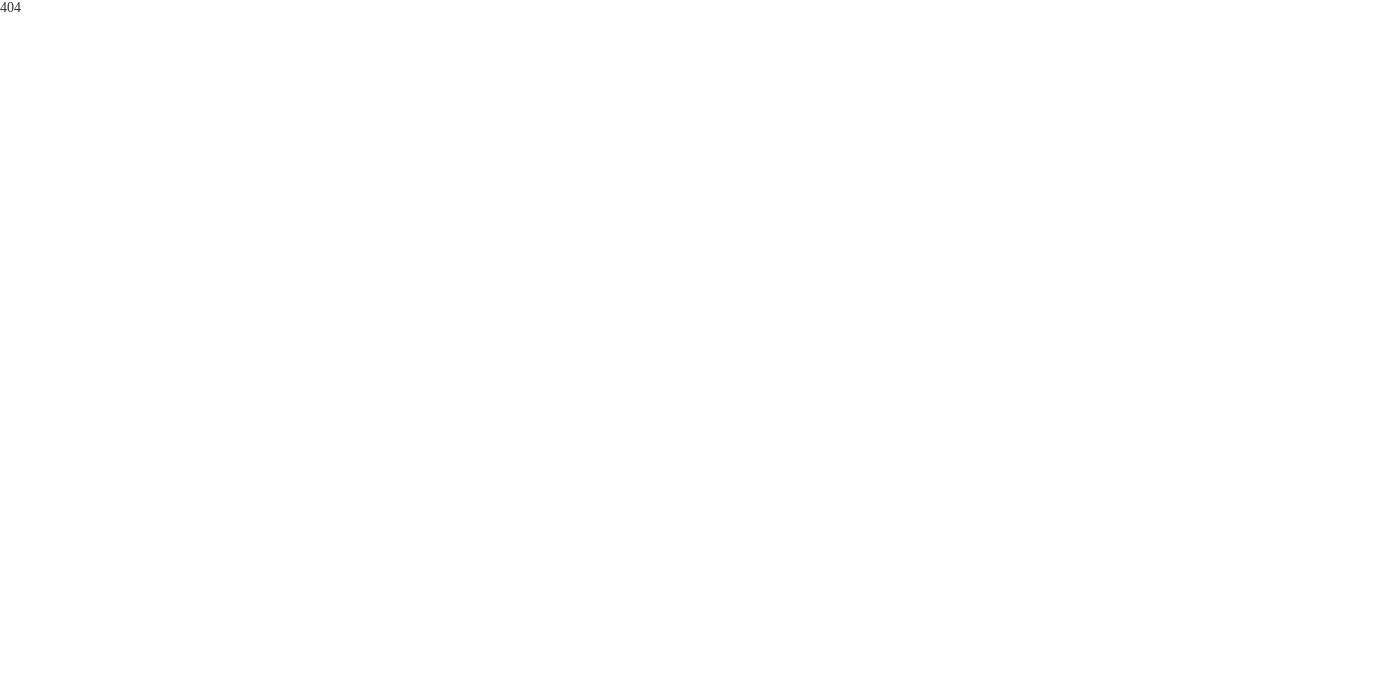
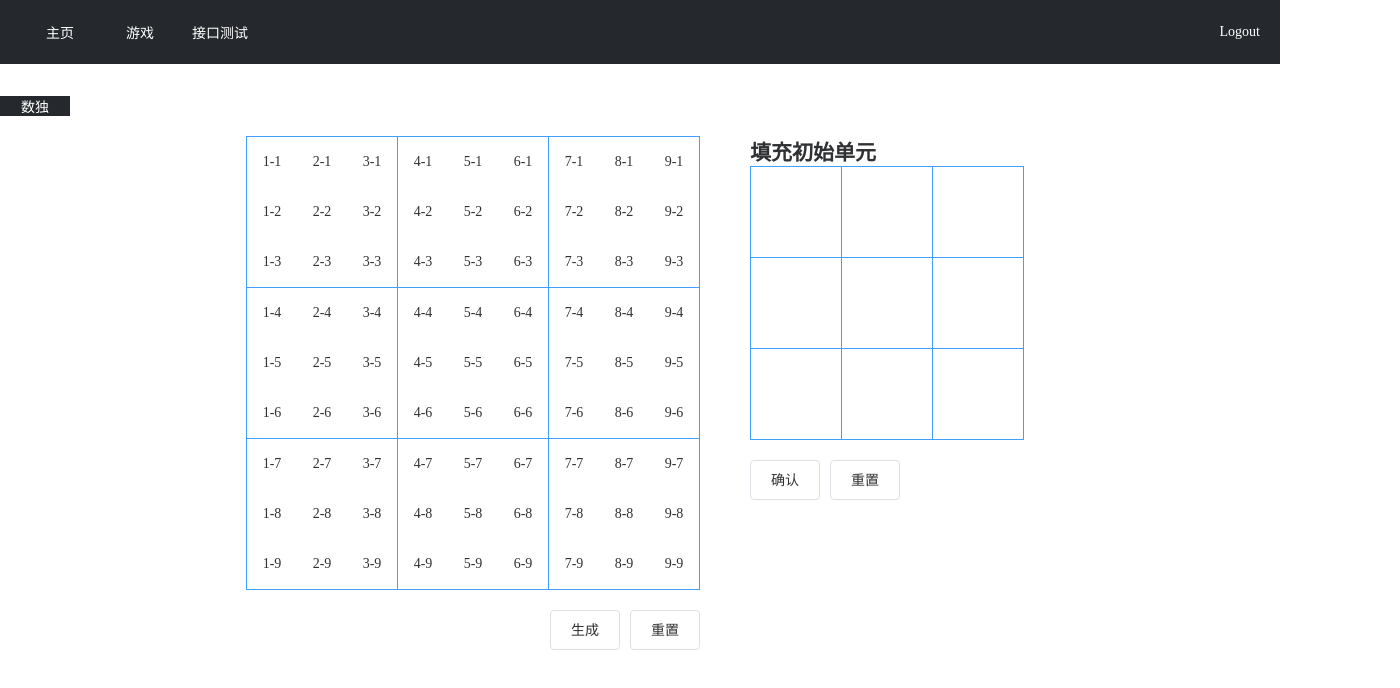
Before and after one commit to yueqianjian/vue3-admin, a Vue app: page /#/games/index in a window 1280 px wide. Shown: the top 688 px of the page, 1400 px wide, since content can reach past the window. Built offline with nearby package versions, Linux system fonts and the light colour scheme.

Commit message:
数独功能增加

```diff
--- a/index.html
+++ b/index.html
@@ -4,7 +4,7 @@
     <meta charset="UTF-8" />
     <link rel="icon" href="/favicon.ico" />
     <meta name="viewport" content="width=device-width, initial-scale=1.0" />
-    <title>YUE</title>
+    <title>yueqianjian</title>
   </head>
   <body>
     <div id="app"></div>
--- a/src/directives/index.js
+++ b/src/directives/index.js
@@ -29,6 +29,26 @@ const directives = [
       };
     },
   },
+  {
+    name: "border",
+    func(el, binding) {
+      // border color
+      const borderColorList = [`#DCDFE6`, `#E4E7ED`, `#EBEEF5`, `#F2F6FC`];
+      const { arg, value } = binding;
+      let colorIndex = value || 0;
+      let directionObj = {
+        t: "top",
+        r: "right",
+        b: "bottom",
+        l: "left",
+      };
+      let styleName = "border";
+      if (arg) {
+        styleName += `-${directionObj[arg]}`;
+      }
+      el.style[styleName] = `1px solid ${borderColorList[colorIndex]}`;
+    },
+  },
 ];
 
 export default directives;
--- a/src/routers/index.js
+++ b/src/routers/index.js
@@ -29,13 +29,13 @@ const mainRoutes = [
   },
   {
     path: "/games",
-    redirect: "/games/sudoku",
+    redirect: "/games/index",
     meta: { title: "游戏" },
     component: Layout,
     children: [
       {
-        path: "sudoku",
-        component: () => import("@/views/games/sudoku/index.vue"),
+        path: "index",
+        component: () => import("@/views/games/index.vue"),
       },
     ],
   },
--- a/src/styles/base.scss
+++ b/src/styles/base.scss
@@ -16,28 +16,6 @@ $fc4: #C0C4CC;
 .fc4 {
   color: $fc4;
 }
-
-
-
-// border color
-$bc1: #DCDFE6;
-$bc2: #E4E7ED;
-$bc3: #EBEEF5;
-$bc4: #F2F6FC;
-
-.bc1 {
-  color: $bc1;
-}
-.bc2 {
-  color: $bc2;
-}
-.bc3 {
-  color: $bc3;
-}
-.bc4 {
-  color: $bc4;
-}
-
 
 
 // background color
--- a/src/styles/class.scss
+++ b/src/styles/class.scss
@@ -35,6 +35,14 @@
 
 .aic {
   align-items: center;
+}
+
+.ais {
+  align-items: flex-start;
+}
+
+.aie {
+  align-items: flex-end;
 }
 
 .x {
--- a/src/styles/default.scss
+++ b/src/styles/default.scss
@@ -26,3 +26,14 @@ p {
   margin-block-end: 1em;
   line-height: 1.5em;
 }
+
+// 去掉输入框type为number时的上下箭头
+/*谷歌*/
+input::-webkit-outer-spin-button,
+input::-webkit-inner-spin-button {
+-webkit-appearance: none;
+}
+/*火狐*/
+input[type="number"] {
+-moz-appearance: textfield;
+}
--- a/src/views/admin/index.vue
+++ b/src/views/admin/index.vue
@@ -1,3 +1,6 @@
 <template>
-  <div class="admin">admin</div>
+  <div class="admin">
+    <p>Admin页面权限测试页</p>
+    <p>该页面仅为Admin用户权限所有</p>
+  </div>
 </template>
--- /dev/null
+++ b/src/views/games/index.vue
@@ -0,0 +1,60 @@
+<template>
+  <div class="game">
+    <div class="gameMenu x aic bgc4">
+      <div
+        class="cell pointer x1 aic white"
+        v-hover
+        v-for="item in gameList"
+        :key="item.id"
+        @click="chooseItem(item)"
+      >
+        {{ item.name }}
+      </div>
+    </div>
+    <div v-pm:m="`20px 0 0`">
+      <component v-if="activeId" :is="activeId"></component>
+    </div>
+  </div>
+</template>
+
+<script>
+import sudoku from "./sudoku/index.vue";
+export default {
+  components: {
+    sudoku,
+  },
+  data() {
+    return {
+      activeId: "",
+      gameList: [
+        {
+          id: "sudoku",
+          name: "数独",
+        },
+      ],
+    };
+  },
+  created() {
+    this.init();
+  },
+  methods: {
+    init() {
+      this.activeId = this.gameList[0].id;
+    },
+    chooseItem(item) {
+      this.activeId = item.id;
+    },
+  },
+};
+</script>
+
+<style lang="scss" scoped>
+.game {
+  .gameMenu {
+    width: fit-content;
+    .cell {
+      width: 70px;
+    }
+  }
+}
+</style>
--- a/src/views/games/sudoku/index.vue
+++ b/src/views/games/sudoku/index.vue
@@ -1,17 +1,62 @@
 <template>
-  <div class="sudoku y aic">
+  <div class="sudoku x">
+    <div class="flex1 y aie">
       <div class="grid">
         <div v-for="x in size ** 2" :key="x" :class="{ xline: !(x % size) }">
           <div v-for="y in size ** 2" :key="y" :class="{ yline: !(y % size) }">
-          <div class="cell x1 aic" :class="{ active: SDMap[`${x}-${y}`].num }">
-            {{ (SDMap[`${x}-${y}`] && SDMap[`${x}-${y}`].num) || `${x}-${y}` }}
+            <div
+              class="cell x1 aic"
+              :class="{ active: SDMap[`${x}-${y}`].num }"
+            >
+              {{
+                (SDMap[`${x}-${y}`] && SDMap[`${x}-${y}`].num) || `${x}-${y}`
+              }}
             </div>
           </div>
         </div>
       </div>
+      <div v-pm="`20px 0 0`">
+        <el-button @click="createSDMap">生成</el-button>
+        <el-button @click="resetSDMap(`SDMap`)">重置</el-button>
+      </div>
+    </div>
+    <div class="flex1">
+      <div class="nemu">
         <div>
-      <el-button @click="createSDMap">生成</el-button>
-      <el-button @click="resetSDMap">重置</el-button>
+          <h2>填充初始单元</h2>
+          <div>
+            <div class="grid">
+              <div
+                v-for="x in size ** 2"
+                :key="x"
+                :class="{ xline: !(x % size) }"
+              >
+                <div
+                  v-for="y in size ** 2"
+                  :key="y"
+                  :class="{ yline: !(y % size) }"
+                >
+                  <div
+                    class="cell x1 aic"
+                    :class="{ active: defaultMap[`${x}-${y}`].num }"
+                  >
+                    <input
+                      class="cellInput"
+                      type="number"
+                      :max="size ** 2"
+                      v-model.number="defaultMap[`${x}-${y}`].num"
+                    />
+                  </div>
+                </div>
+              </div>
+            </div>
+          </div>
+          <div v-pm="`20px 0 0`">
+            <el-button @click="initData">确认</el-button>
+            <el-button @click="resetSDMap(`defaultMap`)">重置</el-button>
+          </div>
+        </div>
+      </div>
     </div>
   </div>
 </template>
@@ -22,14 +67,30 @@ export default {
   data() {
     return {
       SDMap: {},
+      defaultMap: {},
       size: 3,
+      filledList: [],
+      textarea: "",
     };
   },
   created() {
-    this.resetSDMap();
+    this.resetSDMap(`SDMap`);
+    this.resetSDMap(`defaultMap`);
   },
   methods: {
-    resetSDMap() {
+    initData() {
+      const { size, textarea, defaultMap: SDMap } = this;
+      this.filledList = [];
+      // 筛选出可填选项最少的坐标
+      for (let i in SDMap) {
+        let item = SDMap[i];
+        const { x, y, num } = item;
+        if (num && num <= size ** 2) {
+          this.filledList.push(item);
+        }
+      }
+    },
+    resetSDMap(name) {
       const { size } = this;
       const range = Array(size ** 2)
         .fill(1)
@@ -37,54 +98,64 @@ export default {
       for (let y = 1; y <= size ** 2; y++) {
         for (let x = 1; x <= size ** 2; x++) {
           let id = `${x}-${y}`;
-          this.SDMap[id] = {
+          this[name][id] = {
             x,
             y,
-            range,
+            num: "",
           };
+          if (name === `SDMap`) {
+            this[name][id].range = range;
+          }
         }
       }
     },
     createSDMap() {
-      const { size, repeatSetCell, resetSDMap } = this;
+      const { size, repeatFillCell, resetSDMap } = this;
       let repeat = true;
-      let maxRepeatNum = 2 ** 8;
+      // 定义一个值防止死循环
+      let maxRepeatNum = 1000;
       while (repeat && maxRepeatNum > 0) {
-        resetSDMap();
-        repeatSetCell();
+        resetSDMap(`SDMap`);
+        repeatFillCell();
+        maxRepeatNum--;
+        // 验证是否填充完毕
         let total = 0;
-        maxRepeatNum--;
         for (let i in this.SDMap) {
           let item = this.SDMap[i];
           if (item.num) {
             total++;
           }
         }
+        // 填充数等于所有格子，则跳出死循环
         if (total === size ** 4) {
           repeat = false;
         }
       }
     },
-    repeatSetCell() {
-      const { size, setCell } = this;
+    repeatFillCell() {
+      const { size, fillCell, filledList } = this;
+      let list = this.$copy(filledList);
       for (let i = 0; i < size ** 4; i++) {
-        setCell();
+        let item = null;
+        if (list.length) {
+          item = list.pop();
+        }
+        fillCell(item);
       }
     },
     ceil(num) {
       const { size } = this;
       return Math.ceil(num / size);
     },
-    setCell() {
-      const { size, getRandom, setCell, SDMap, ceil, getRange } = this;
+    getBestXY() {
+      const { size, SDMap } = this;
       let minLength = size ** 2;
       let obj = {};
+      // 筛选出可填选项最少的坐标
       for (let i in SDMap) {
         let item = SDMap[i];
         const { range, x, y, num } = item;
-        if (num) {
-          continue;
-        }
+        if (!num) {
           let length = range.length;
           if (length <= minLength) {
             minLength = length;
@@ -97,12 +168,20 @@ export default {
             break;
           }
         }
-      const { x, y } = obj;
+      }
+      return obj;
+    },
+    fillCell(e) {
+      const { getRandom, SDMap, getBestXY, checkAllSDMapRange } = this;
+      checkAllSDMapRange();
+      // 如果有默认填充数据则使用默认，否则获取最佳的坐标点
+      let fillData = e || getBestXY();
+      const { x, y } = fillData;
       if (x && y) {
-        const num = getRandom(x, y);
+        // 如果有默认填充数据则使用默认，否则获取一个可选随机数
+        const num = fillData.num || getRandom(x, y);
         let id = `${x}-${y}`;
         this.SDMap[id].num = num;
-        this.checkAllSDMapRange();
         return this.SDMap[id];
       }
     },
@@ -171,13 +250,14 @@ export default {
 </script>
 
 <style lang="scss" scoped>
-$bdc: #67c23a;
+$bdc: #409eff;
 .sudoku {
   .grid {
-    margin-bottom: 50px;
     display: flex;
     border-top: 1px solid $bdc;
     border-left: 1px solid $bdc;
+    height: fit-content;
+    width: fit-content;
     .xline {
       border-right: 1px solid $bdc;
     }
@@ -188,8 +268,29 @@ $bdc: #67c23a;
       width: 50px;
       height: 50px;
       &.active {
-        background: red;
-        color: #ffffff;
+        color: #ff0000;
+        font-weight: bold;
+      }
+    }
+  }
+  .nemu {
+    padding-left: 50px;
+    width: 500px;
+    .grid {
+      // border: 1px solid $bdc;
+      // .xline,
+      // .yline {
+      //   border: none;
+      // }
+      .cell {
+        width: 30px;
+        height: 30px;
+        .cellInput {
+          text-align: center;
+          border: none;
+          width: 30px;
+          height: 30px;
+        }
       }
     }
   }
--- a/src/views/guest/index.vue
+++ b/src/views/guest/index.vue
@@ -1,3 +1,6 @@
 <template>
-  <div class="guest">guest</div>
+  <div class="guest">
+    <p>Guest页面权限测试页</p>
+    <p>该页面仅为Guest用户权限所有</p>
+  </div>
 </template>
--- a/src/views/home/index.vue
+++ b/src/views/home/index.vue
@@ -1,12 +1,31 @@
 <template>
   <div class="home">
-    home
-    <el-button @click="goto">goto</el-button>
+    <p>
+      <span class="title">作者：</span>
+      yueqianjian
+    </p>
+    <p>
+      <span class="title">邮箱：</span>
+      yueqianjian@gmail.com
+    </p>
+    <p>
+      <span class="title">项目地址：</span>
+      <a :href="gitUrl">{{ gitUrl }}</a>
+    </p>
+    <p>
+      <span class="title">技术栈：</span>
+      Vite2.0,Vue3,Vuex,Vue-Router,Element-plus,Scss
+    </p>
   </div>
 </template>
 
 <script>
 export default {
+  data() {
+    return {
+      gitUrl: `https://github.com/yueqianjian/vue3-admin`,
+    };
+  },
   methods: {
     goto() {
       let role = this.$store.state.user.role;
@@ -15,3 +34,11 @@ export default {
   },
 };
 </script>
+<style lang="scss" scoped>
+.home {
+  .title {
+    width: 80px;
+    display: inline-block;
+  }
+}
+</style>
--- a/src/views/testApi.vue
+++ b/src/views/testApi.vue
@@ -1,7 +1,35 @@
 <template>
-  <div class="y1 aic" v-pm="`20px`">
-    <input type="file" @change="getFile" />
-    <el-button @click="testApi">测试接口</el-button>
+  <div>
+    <h2>
+      该项目本身不提供后端服务，以下项目为node.js的Koa框架的后端服务，该页面仅为实现Get,Post请求,文件上传接口测试
+    </h2>
+    <p>tip:没必要也没钱去购买云服务器，只能酱紫了</p>
+    <p v-pm:m="`40px 0 0`">
+      <span class="title">项目地址：</span>
+      <a :href="gitUrl">{{ gitUrl }}</a>
+    </p>
+    <div v-pm:m="`20px 0 0`">
+      <p>
+        <span class="title">GET</span>
+        <el-button size="small" @click="getUserList">测试接口</el-button>
+      </p>
+      <p>{{ getRes }}</p>
+    </div>
+    <div v-pm:m="`20px 0 0`">
+      <p>
+        <span class="title">POST</span>
+        <el-button size="small" @click="eidtUser">测试接口</el-button>
+      </p>
+      <p>{{ postRes }}</p>
+    </div>
+    <div v-pm:m="`20px 0 0`">
+      <p>
+        <span class="title">UPLOAD</span>
+        <input type="file" @change="getFile" />
+        <el-button size="small" @click="uploadFile">测试接口</el-button>
+      </p>
+      <p>{{ uploadRes }}</p>
+    </div>
   </div>
 </template>
 
@@ -9,7 +37,11 @@
 export default {
   data() {
     return {
+      gitUrl: `https://github.com/yueqianjian/koa-server`,
       vfile: "",
+      getRes: "",
+      postRes: "",
+      uploadRes: "",
     };
   },
   methods: {
@@ -22,7 +54,7 @@ export default {
     async getUserList() {
       const { getUserList } = this.$api.user;
       const res = await getUserList();
-      console.log("res", res);
+      this.getRes = res;
     },
     async uploadFile() {
       const { uploadFile } = this.$api.user;
@@ -30,12 +62,10 @@ export default {
       formData.append("username", "Groucho");
       formData.append("accountnum", 123456);
       formData.append("file", this.vfile);
-      console.log("formData", formData);
       let query = formData;
       const res = await uploadFile(query);
-      console.log("res", res);
+      this.uploadRes = res;
     },
-
     async eidtUser() {
       const { eidtUser } = this.$api.user;
       let query = {
@@ -45,8 +75,14 @@ export default {
         },
       };
       const res = await eidtUser(query);
-      console.log("res", res);
+      this.postRes = res;
     },
   },
 };
 </script>
+<style lang="scss" scoped>
+.title {
+  width: 80px;
+  display: inline-block;
+}
+</style>
```
Lines whose indentation alone changed are shown as unchanged.
